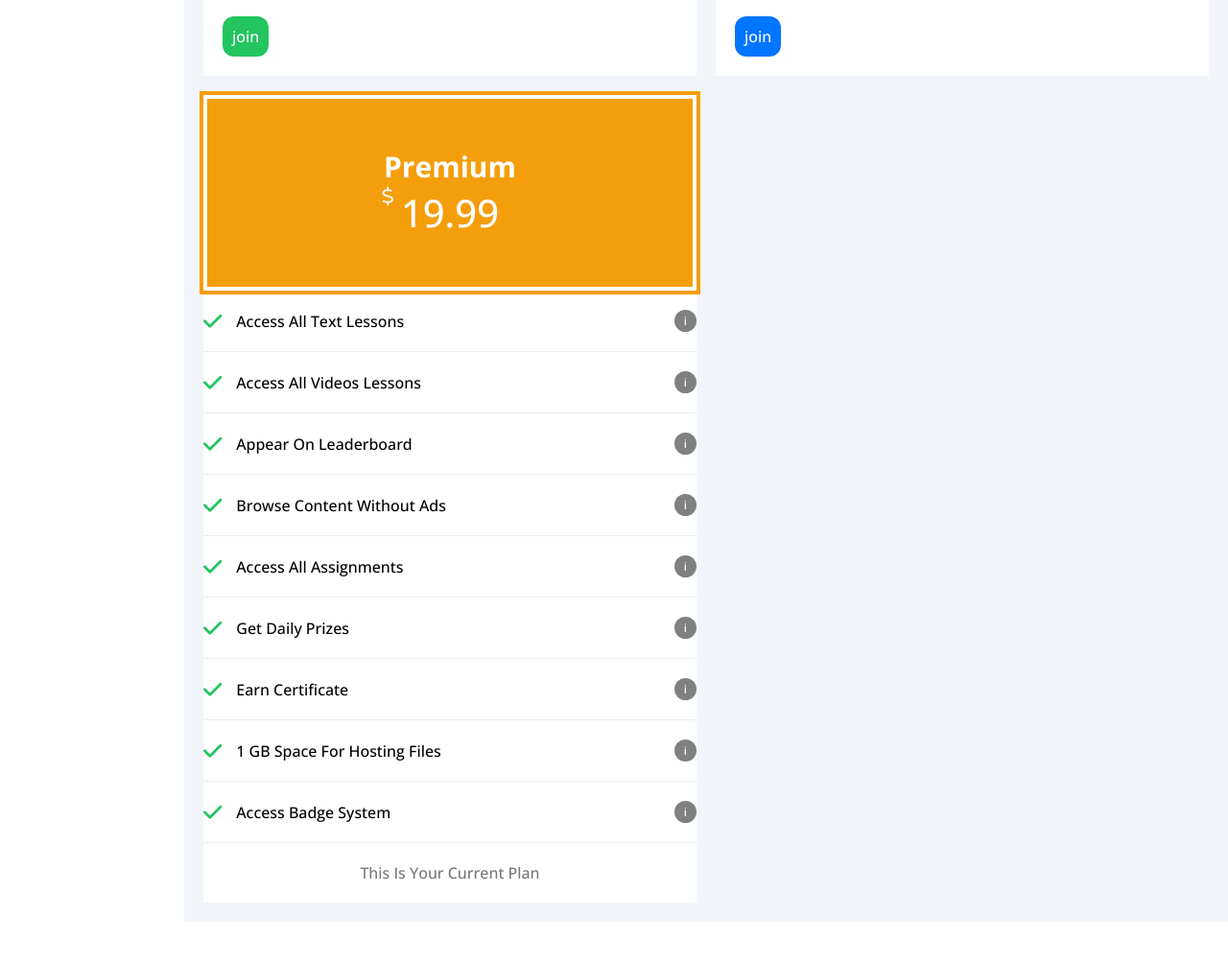
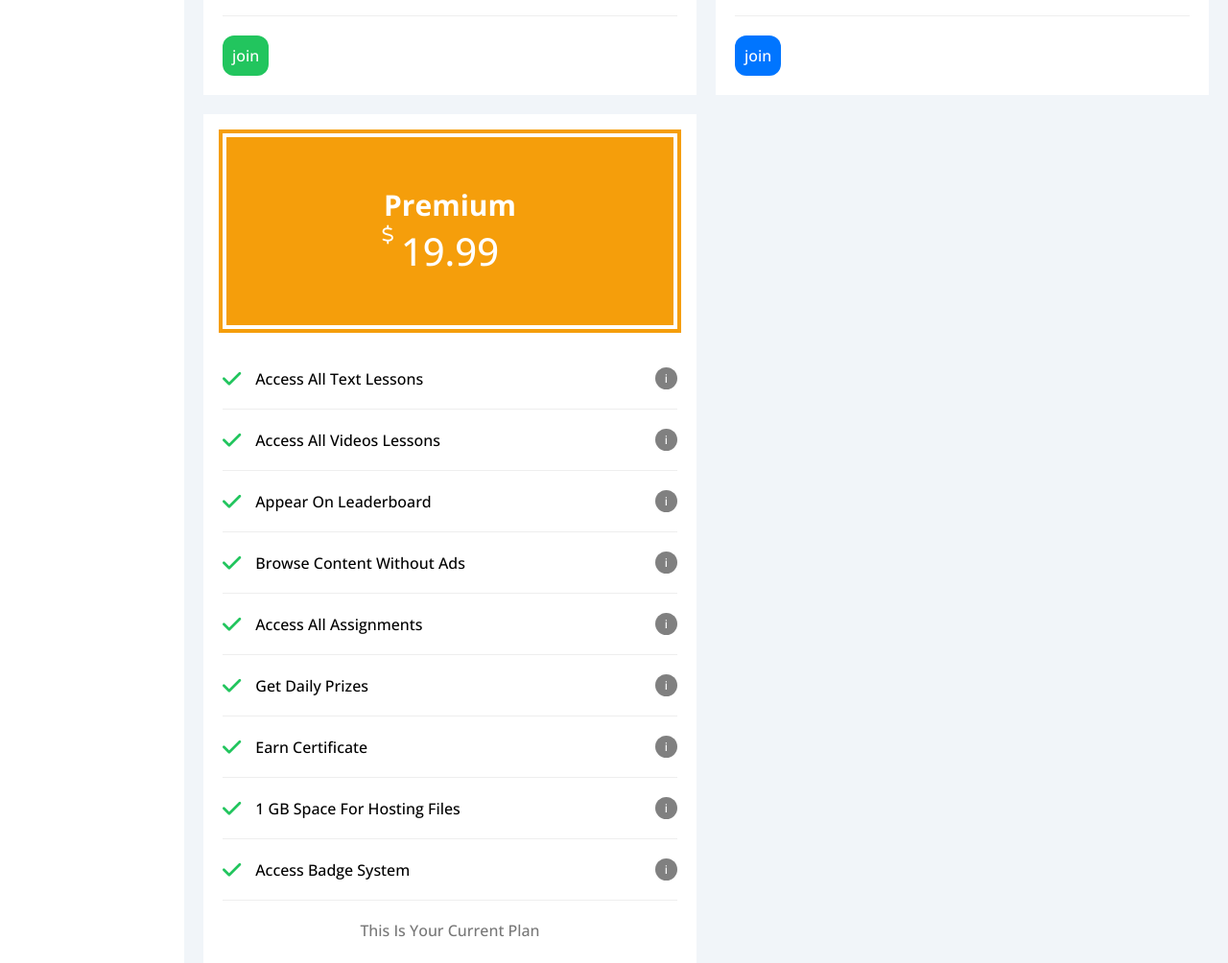
Before and after one commit to 1ah90/template-four, a plain HTML site: page plans.html in a window 1280 px wide. Shown: the part 986-1990 px from the top of the page at 96% size. Before the commit the page ends 1947 px from the top, so only its background shows below. Drawn offline with nearby package versions, Linux system fonts and the light colour scheme.

Commit message:
fix somthings for mobile screen

```diff
--- a/css/planstyle.css
+++ b/css/planstyle.css
@@ -63,8 +63,8 @@
     top: 0;
 }
 
-.plan .featurs{
-
+.plan .featurs li:first-child{
+    margin-top: 20px;
 }
 .plan .featurs li{
     display: flex;
--- a/css/profilestyle.css
+++ b/css/profilestyle.css
@@ -44,6 +44,7 @@
     padding: 100px 50px 100px 50px;
     gap: 10px;
     justify-content: center;
+    margin: auto;
 }
 @media (max-width:786px) {
     .profile-data{
--- a/css/settings.css
+++ b/css/settings.css
@@ -313,7 +313,7 @@ form label:hover input ~ span{
     gap: 10px;
 }
 .backup-manager .backup-size .type{
-    flex: 1;
+    flex: auto;
     height: 100%;
     position: relative;
     cursor: pointer;
--- a/plans.html
+++ b/plans.html
@@ -98,7 +98,7 @@
                     </ul>
                     <a href="#">join</a>
                 </div>
-                <div class="plan p-r">
+                <div class="plan p-r p-20">
                     <div class="holder-price">
                         <h3 class="type">Premium</h3>
                         <span class="price">19.99</span>
@@ -115,7 +115,6 @@
                         <li><i class="fa-solid fa-check"></i> <p>Access Badge System</p> <span>i</span></li>
                     </ul>
                     <p class="t-c p-20">This Is Your Current Plan</p>
-
                 </div>
             </div>
         </div>
```
Also changed, not shown: settings.html (+1 -1 lines).
